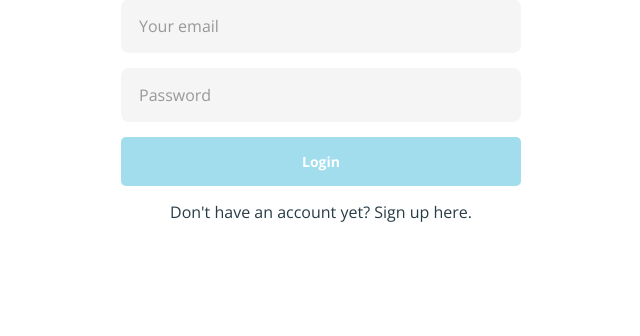
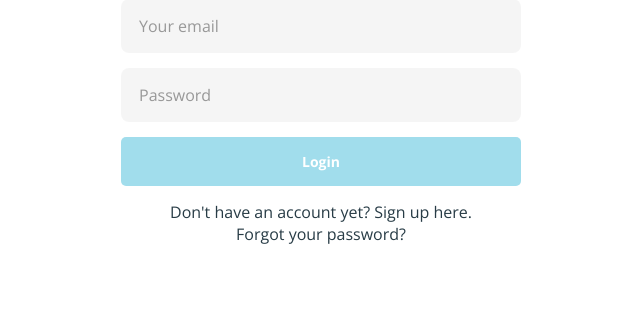
Before and after one commit to malikpiara/cuiff, a Flask app: page /login in a window 1280 px wide. Shown: the part 208-544 px from the top of the page, without its empty margins (509-1149 px from the left). Run offline with Flask 2, Linux system fonts and the light colour scheme.

Commit message:
Added password reset link that missing in the login page.

```diff
--- a/application/models.py
+++ b/application/models.py
@@ -332,6 +332,9 @@ def aggregation_test(workspace_id):
 
 # START OF LEMON ZEST
 # Should I add updated_at, modified_by and created_at to my DB?
+# TODO: Write methods to check if user can edit.
+# TODO: Call methods that check if user can edit.
+# TODO: Update check methods to include workspace admins so they can also edit?
 
 def can_user_delete_entry(user_id, entry_id):
     entry = get_entry(entry_id)
--- a/application/templates/auth/login.html
+++ b/application/templates/auth/login.html
@@ -23,6 +23,7 @@
             <p>
                 Don't have an account yet? <a href="{{ url_for('auth.signup') }}">Sign up here</a>.
             </p>
+            <p><a href="{{ url_for('auth.reset_password_request') }}">Forgot your password?</a></p>
         </div>
     </main>
 </body>
```
Also changed, not shown: README.md.
